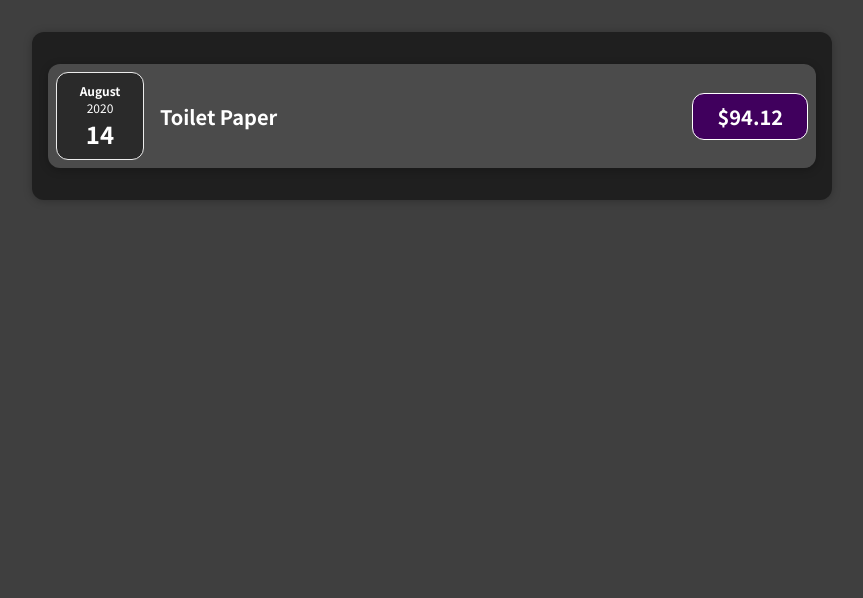
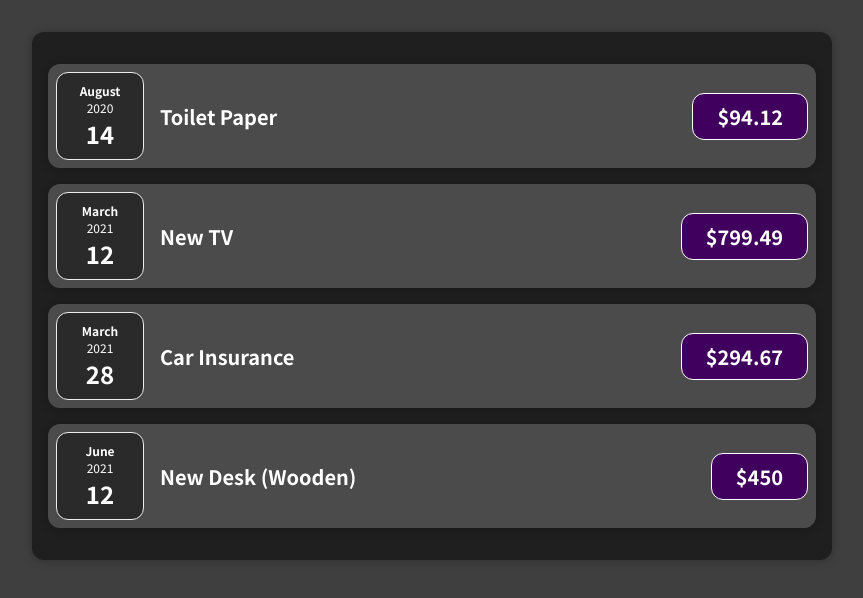
Before and after one commit to joyao/Accounting_React, a JavaScript app: page / in a window 1280 px wide. Shown: the top 598 px of the page, without its empty margins (208-1071 px from the left). Built offline with nearby package versions, Linux system fonts and the light colour scheme.

Commit message:
[fix & feat] Show data using array.map & Wrap iteams by Card

```diff
--- /dev/null
+++ b/src/components/Card.css
@@ -0,0 +1,4 @@
+.card {
+    border-radius: 12px;
+    box-shadow: 0 1px 8px rgba(0, 0, 0, 0.25);
+}
--- /dev/null
+++ b/src/components/Card.js
@@ -0,0 +1,8 @@
+import "./Card.css";
+
+const Card = (props) => {
+    const classes = "card " + props.className;
+    return <div className={classes}>{props.children}</div>;
+};
+
+export default Card;
--- a/src/components/ExpenseItem.js
+++ b/src/components/ExpenseItem.js
@@ -1,15 +1,16 @@
 import "./ExpenseItem.css";
 import ExpenseDate from "./ExpenseDate";
+import Card from "./Card";
 
 const ExpenseItem = (props) => {
     return (
-        <div className="expense-item">
+        <Card className="expense-item">
             <ExpenseDate date={props.date} />
             <div className="expense-item__description">
                 <h2>{props.title}</h2>
                 <div className="expense-item__price">${props.amount.toString()}</div>
             </div>
-        </div>
+        </Card>
     );
 };
 
--- a/src/components/Expenses.js
+++ b/src/components/Expenses.js
@@ -4,11 +4,9 @@
 const Expenses = (props) => {
     return (
         <div className="expenses">
-            <ExpenseItem
-                title={props.items[0].title}
-                date={props.items[0].date}
-                amount={props.items[0].amount}
-            ></ExpenseItem>
+            {props.items.map((i) => {
+                return <ExpenseItem title={i.title} date={i.date} amount={i.amount} />;
+            })}
         </div>
     );
 };
```
